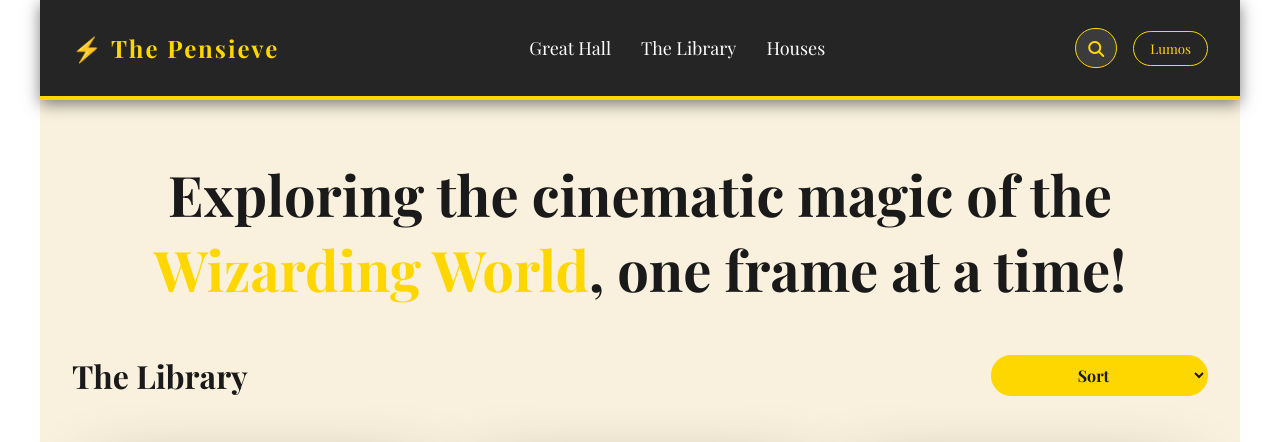
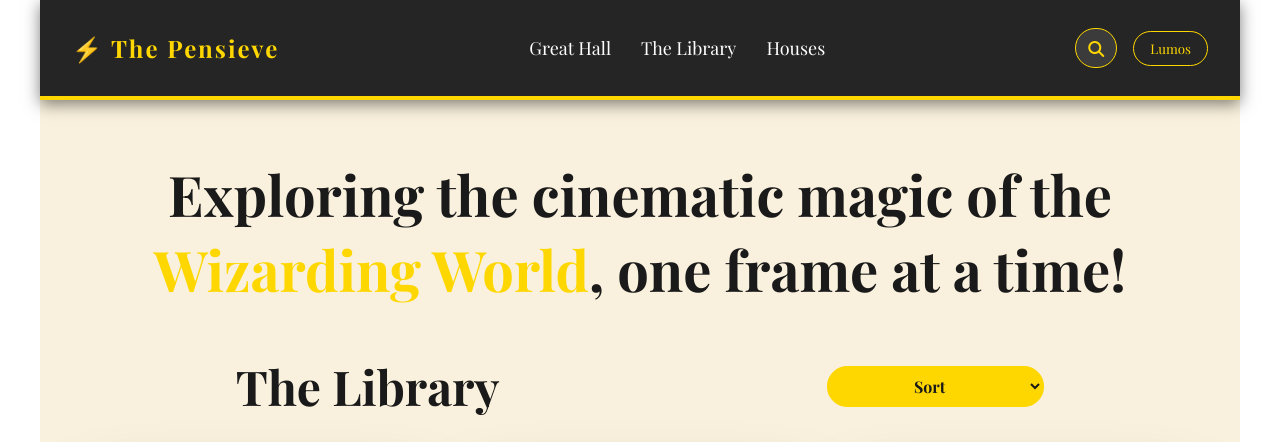
Before and after one commit to Charlene-Lewis8/JS-Final-Project, a plain HTML site: page index.html in a window 1280 px wide. Shown: the top 442 px of the page. Drawn offline with nearby package versions, Linux system fonts and the light colour scheme; a web font is replaced by a local one.

Commit message:
css changes

```diff
--- a/style.css
+++ b/style.css
@@ -53,7 +53,7 @@
 
 h2 {
 text-align: center;
-font-size: 32px;
+font-size: 48px;
 color: #1a1a1a;
 }
 
@@ -283,7 +283,7 @@
 .movies__header {
     display: flex;
     width: 100%;
-    justify-content: space-between;
+    justify-content: space-around;
     align-items: center;
     padding: 0 32px;
 }
```
